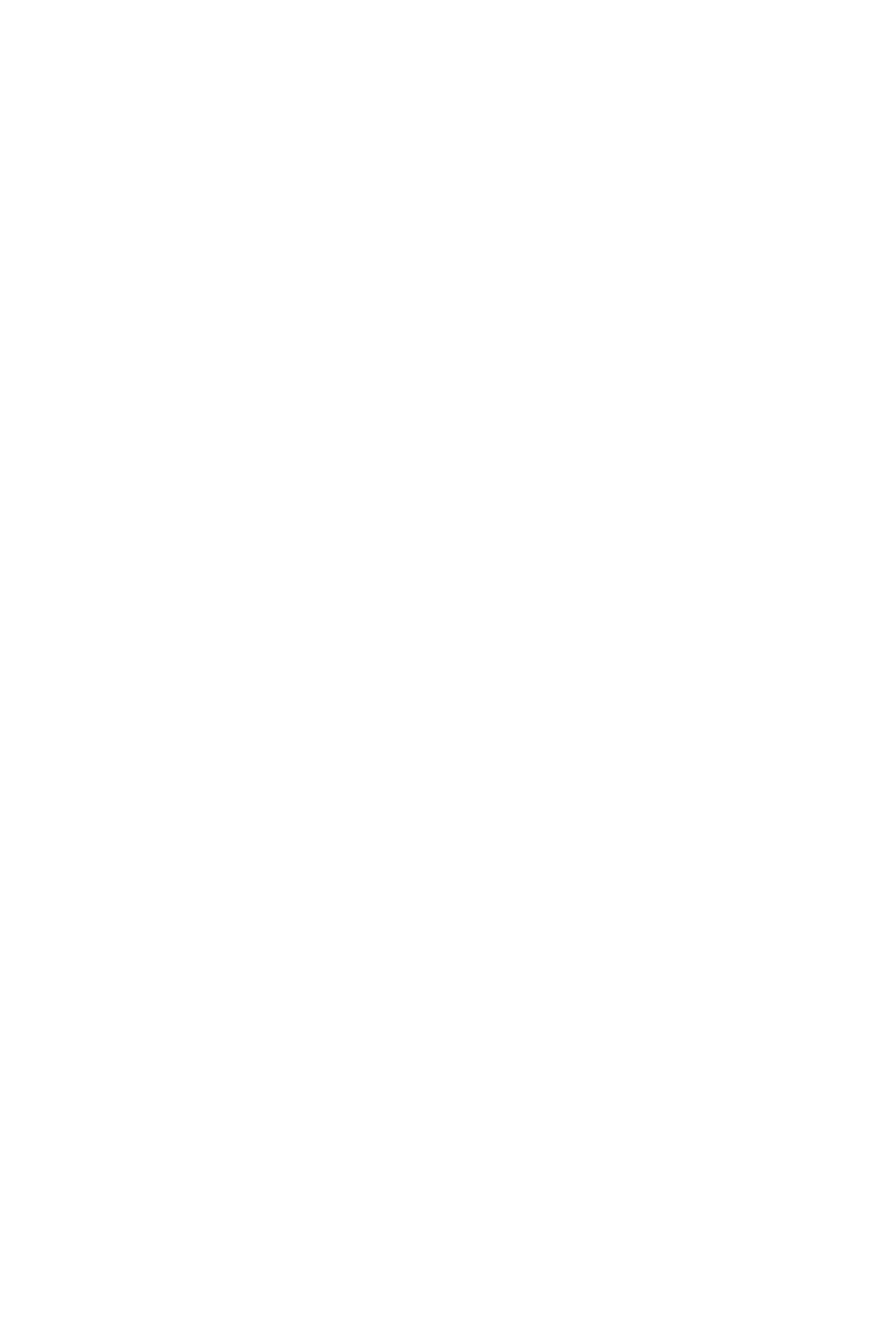
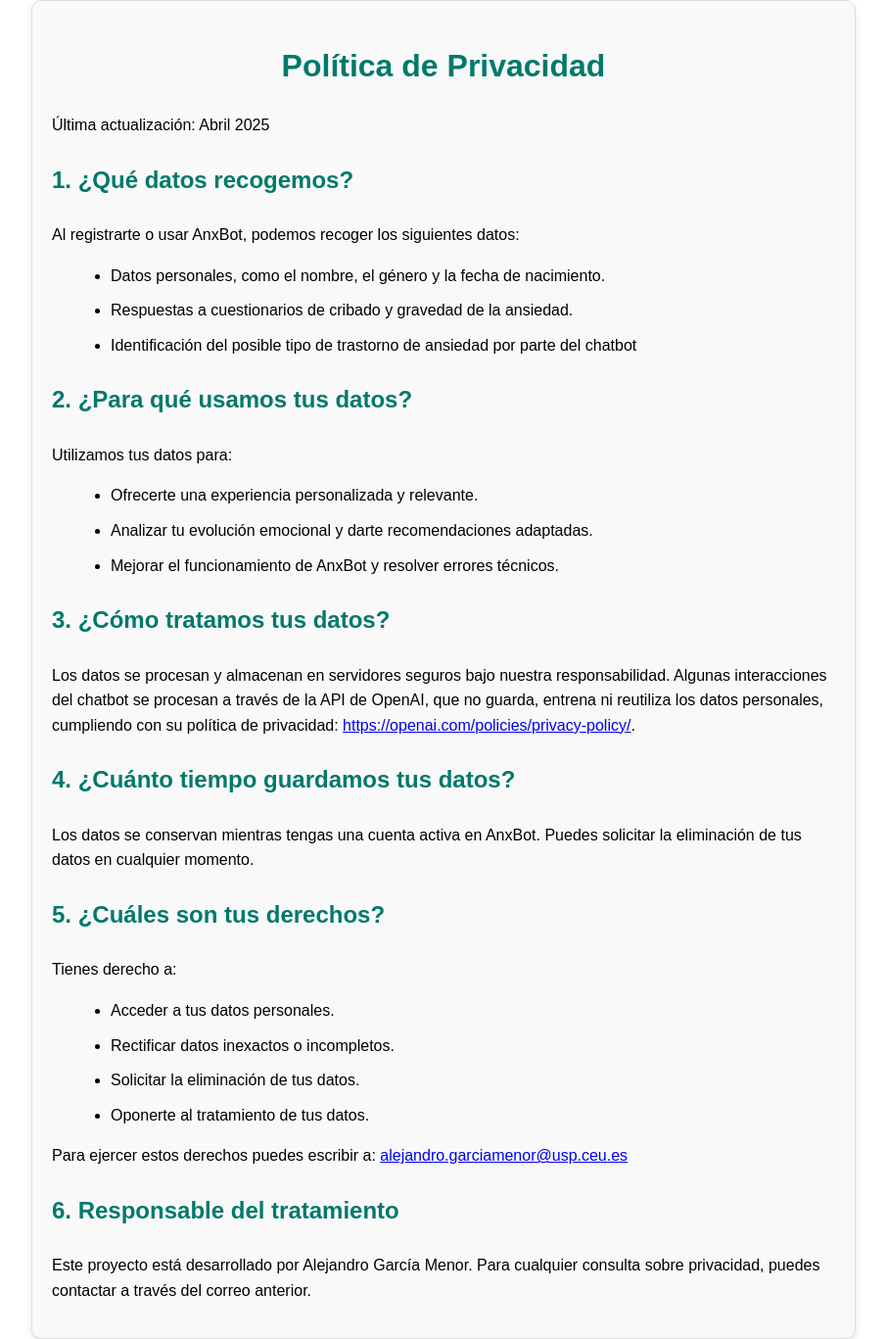
Before and after one commit to AlejandroGarciaMenor/TFG_GISI, a React (Create React App) app in the folder frontend/: page /privacidad in a window 1280 px wide. Before the commit this address had no page. Shown: the whole page at 98% size, without its empty margins (187-1092 px from the left). Before the commit the page ends 800 px from the top, so only its background shows below. Built offline with nearby package versions, Linux system fonts and the light colour scheme.

Commit message:
pagina de politica de privacidad completada

```diff
--- a/frontend/src/App.js
+++ b/frontend/src/App.js
@@ -7,6 +7,7 @@ import Cribado from "./Cribado";
 import Gravedad from "./Gravedad";
 import Chatbot from "./Chatbot";
 import PerfilUsuario from "./PerfilUsuario";
+import PoliticaPrivacidad from "./PoliticaPrivacidad";
 
 function App() {
   return (
@@ -20,6 +21,7 @@ function App() {
           <Route path="/gravedad" element={<Gravedad />} />
           <Route path="/chatbot" element={<Chatbot />} />
           <Route path="/perfil-usuario" element={<PerfilUsuario />} />
+          <Route path="/privacidad" element={<PoliticaPrivacidad />} />
         </Routes>
       </div>
     </Router>
--- /dev/null
+++ b/frontend/src/PoliticaPrivacidad.js
@@ -0,0 +1,43 @@
+import react from "react";
+
+import "./styles/PoliticaPrivacidad.css";
+
+const PoliticaPrivacidad = () => {
+    return (
+        <div className="politica-privacidad-container">
+            <h1>Política de Privacidad</h1>
+            <p>Última actualización: Abril 2025</p>
+            <h3>1. ¿Qué datos recogemos?</h3>
+            <p>Al registrarte o usar AnxBot, podemos recoger los siguientes datos:</p>
+            <ul>
+                <li>Datos personales, como el nombre, el género y la fecha de nacimiento.</li>
+                <li>Respuestas a cuestionarios de cribado y gravedad de la ansiedad.</li>
+                <li>Identificación del posible tipo de trastorno de ansiedad por parte del chatbot</li>
+            </ul>
+            <h3>2. ¿Para qué usamos tus datos?</h3>
+            <p>Utilizamos tus datos para:</p>
+            <ul>
+                <li>Ofrecerte una experiencia personalizada y relevante.</li>
+                <li>Analizar tu evolución emocional y darte recomendaciones adaptadas.</li>
+                <li>Mejorar el funcionamiento de AnxBot y resolver errores técnicos.</li>
+            </ul>
+            <h3>3. ¿Cómo tratamos tus datos?</h3>
+            <p>Los datos se procesan y almacenan en servidores seguros bajo nuestra responsabilidad. Algunas interacciones del chatbot se procesan a través de la API de OpenAI, que no guarda, entrena ni reutiliza los datos personales, cumpliendo con su política de privacidad: <a href="https://openai.com/policies/privacy-policy/" target="_blank" rel="noopener noreferrer">https://openai.com/policies/privacy-policy/</a>.</p>
+            <h3>4. ¿Cuánto tiempo guardamos tus datos?</h3>
+            <p>Los datos se conservan mientras tengas una cuenta activa en AnxBot. Puedes solicitar la eliminación de tus datos en cualquier momento.</p>
+            <h3>5. ¿Cuáles son tus derechos?</h3>
+            <p>Tienes derecho a:</p>
+            <ul>
+                <li>Acceder a tus datos personales.</li>
+                <li>Rectificar datos inexactos o incompletos.</li>
+                <li>Solicitar la eliminación de tus datos.</li>
+                <li>Oponerte al tratamiento de tus datos.</li>
+            </ul>
+            <p>Para ejercer estos derechos puedes escribir a: <a href="mailto:alejandro.garciamenor@usp.ceu.es">alejandro.garciamenor@usp.ceu.es</a></p>
+            <h3>6. Responsable del tratamiento</h3>
+            <p>Este proyecto está desarrollado por Alejandro García Menor. Para cualquier consulta sobre privacidad, puedes contactar a través del correo anterior.</p>
+        </div>
+    );
+};
+
+export default PoliticaPrivacidad;
--- /dev/null
+++ b/frontend/src/styles/PoliticaPrivacidad.css
@@ -0,0 +1,30 @@
+.politica-privacidad-container {
+    max-width: 800px;
+    margin: 0 auto;
+    padding: 20px;
+    line-height: 1.6;
+    background-color: #f9f9f9;
+    border: 1px solid #ddd;
+    border-radius: 10px;
+    box-shadow: 0 4px 6px rgba(0, 0, 0, 0.1);
+}
+
+.politica-privacidad-container h1 {
+    text-align: center;
+    font-size: 2rem;
+    color: #00796b;
+}
+
+.politica-privacidad-container h3 {
+    font-size: 1.5rem;
+    color: #00796b;
+}
+
+.politica-privacidad-container ul {
+    margin-left: 20px;
+    margin-bottom: 15px;
+}
+
+.politica-privacidad-container ul li {
+    margin-bottom: 10px;
+}
```
